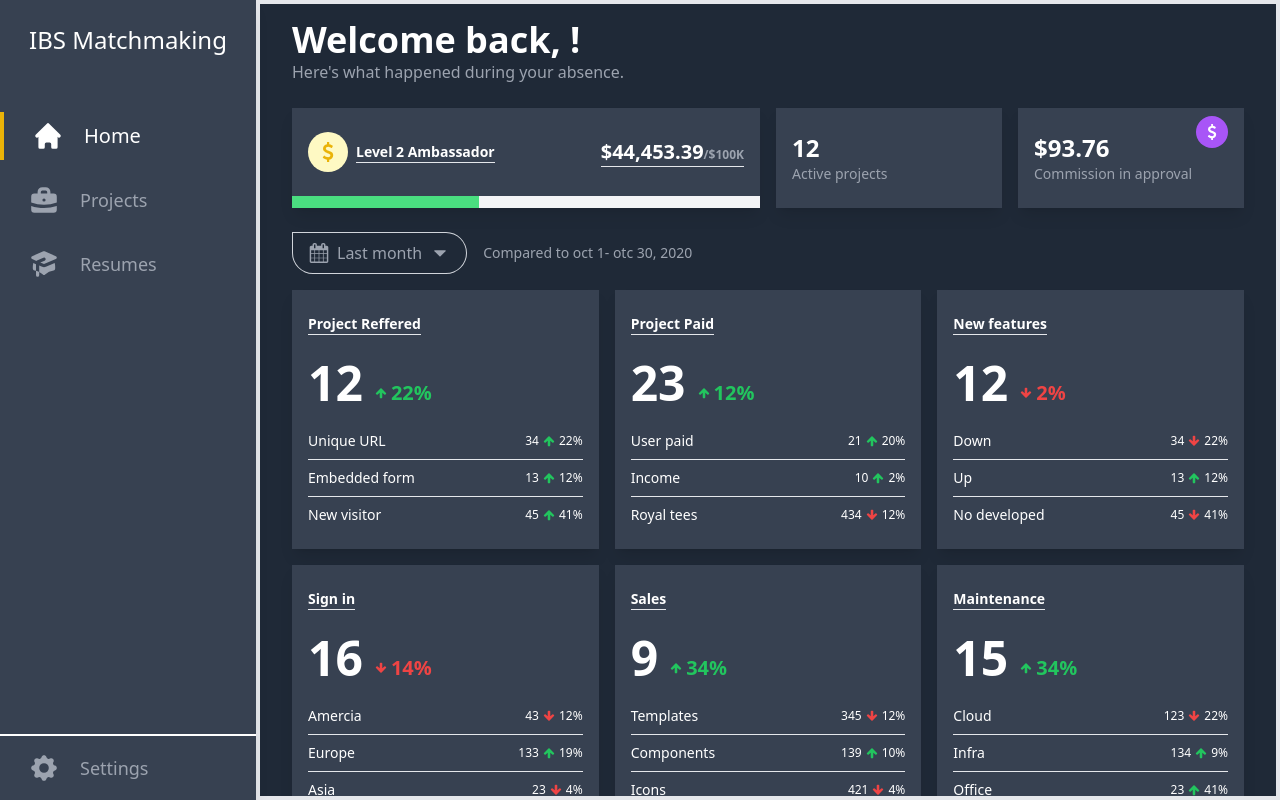
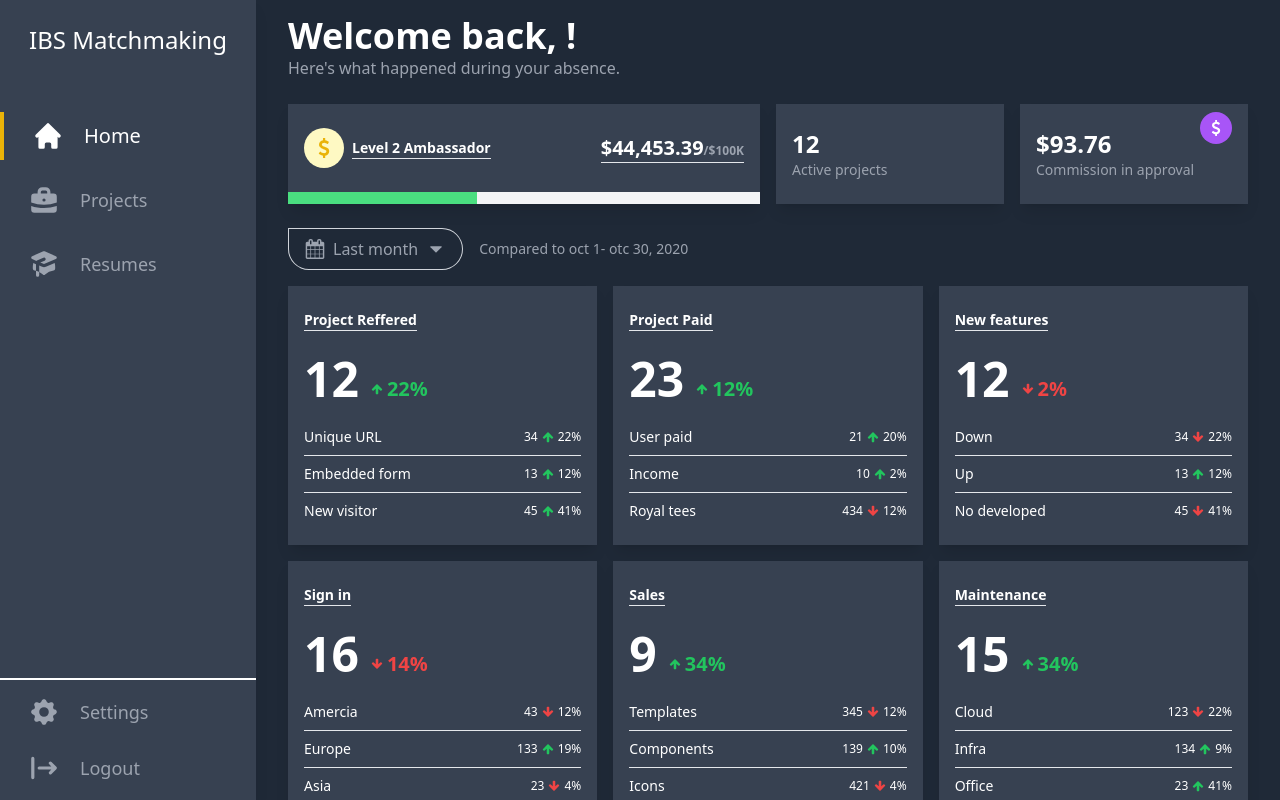
Before and after one commit to Nigeljanssens220/ibs-matchmaking, a Next.js app: page /dashboard in a window 1280 px wide. Built offline with nearby package versions, Linux system fonts and the light colour scheme; no server answers.

Commit message:
add logout link to sidebar

```diff
--- a/src/components/Menu/index.tsx
+++ b/src/components/Menu/index.tsx
@@ -24,7 +24,7 @@ const Menu: FC = () => {
             <div>
                 <button
                     onClick={handleClick}
-                    className="block md:hidden lg:hidden text-black hover:text-gray-700 focus:text-gray-700 focus:outline-none focus:ring-2 focus:ring-gray-500"
+                    className="block md:hidden text-black hover:text-gray-700 focus:text-gray-700 focus:outline-none focus:ring-2 focus:ring-gray-500"
                 >
                     <MenuIcon
                         className="text-white m-2"
@@ -38,7 +38,7 @@ const Menu: FC = () => {
                 >
                     <button
                         onClick={handleClick}
-                        className="p-2 block md:hidden lg:hidden text-black hover:text-gray-700 focus:text-gray-700 fixed focus:outline-none focus:ring-2 focus:ring-gray-500 bg-white md:bg-transparent z-30 top-7 right-4"
+                        className="p-2 block md:hidden text-black hover:text-gray-700 focus:text-gray-700 fixed focus:outline-none focus:ring-2 focus:ring-gray-500 bg-white md:bg-transparent z-30 top-7 right-4"
                     >
                         <XIcon className="text-black " width={32} height={32} />
                     </button>
--- a/src/components/Sidebar/index.tsx
+++ b/src/components/Sidebar/index.tsx
@@ -1,11 +1,15 @@
-import { CogIcon } from '@heroicons/react/solid'
+import { CogIcon, LogoutIcon } from '@heroicons/react/solid'
 import Link from 'next/link'
 import React, { FC } from 'react'
 import Typography from '../Typography'
 import SidebarItem from './SidebarItem'
 import { SidebarItems } from '@/lib/DashboardSidebar'
+import { signOut } from 'next-auth/react'
 
 const Sidebar: FC = () => {
+    const handleLogout = () => {
+        signOut({ callbackUrl: '/' })
+    }
     return (
         <div className="h-screen hidden lg:block shadow-lg relative w-80">
             <div className="h-full bg-gray-700">
@@ -44,6 +48,28 @@ const Sidebar: FC = () => {
                         >
                             Settings
                         </SidebarItem>
+                        <div>
+                            <button
+                                onClick={handleLogout}
+                                className={
+                                    'text-gray-400 hover:text-yellow-500/80 w-full flex items-center p-2 my-2 transition-colors duration-400 justify-start '
+                                }
+                            >
+                                <Typography
+                                    component="span"
+                                    weight="medium"
+                                    variant="lg"
+                                    className={'flex items-center '}
+                                >
+                                    <LogoutIcon
+                                        width={32}
+                                        height={32}
+                                        className="mx-5"
+                                    />
+                                    Logout
+                                </Typography>
+                            </button>
+                        </div>
                     </div>
                 </nav>
             </div>
--- a/src/lib/DashboardSidebar.tsx
+++ b/src/lib/DashboardSidebar.tsx
@@ -20,5 +20,6 @@ export const SidebarItems = [
         href: '/dashboard/resumes',
         startIcon: <AcademicCapIcon width={32} height={32} className="mx-5" />,
     },
+
     // add more sidebar items here
 ]
--- a/src/pages/dashboard/index.tsx
+++ b/src/pages/dashboard/index.tsx
@@ -15,7 +15,7 @@ const Dashboard: NextPage = () => {
                     <div className="flex justify-end p-5  md:hidden">
                         <Menu />
                     </div>
-                    <div className="overflow-auto h-screen p-4 md:px-8 border-4">
+                    <div className="overflow-auto no-scrollbar h-screen p-4 md:px-8 ">
                         <h1 className="text-4xl font-semibold text-white">
                             Welcome back, {session?.user?.name?.split(' ')[0]}!
                         </h1>
--- a/src/styles/globals.css
+++ b/src/styles/globals.css
@@ -9,8 +9,6 @@
     @apply bg-zinc-800 text-zinc-100;
   }
 }
-
-
 
 @layer utilities {
   /* @variants responsive { */
```
